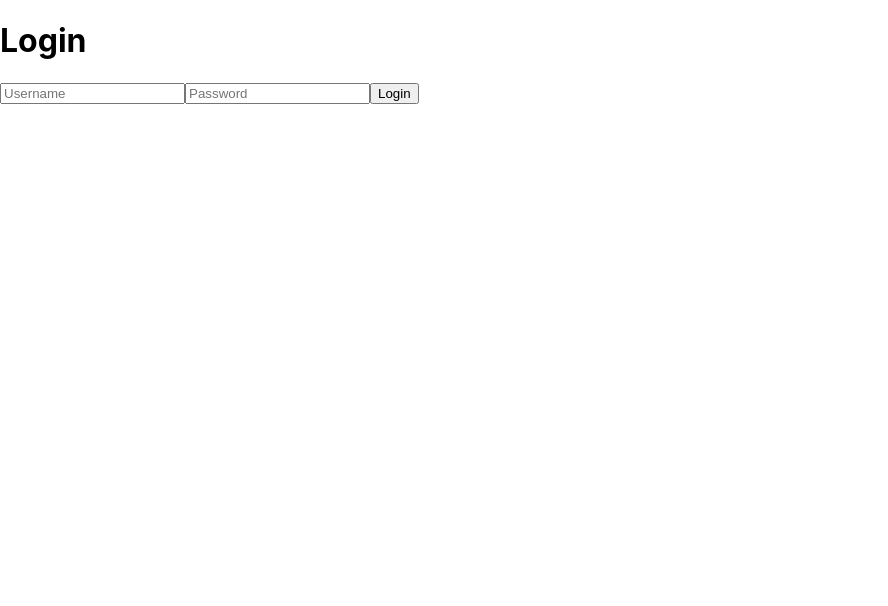
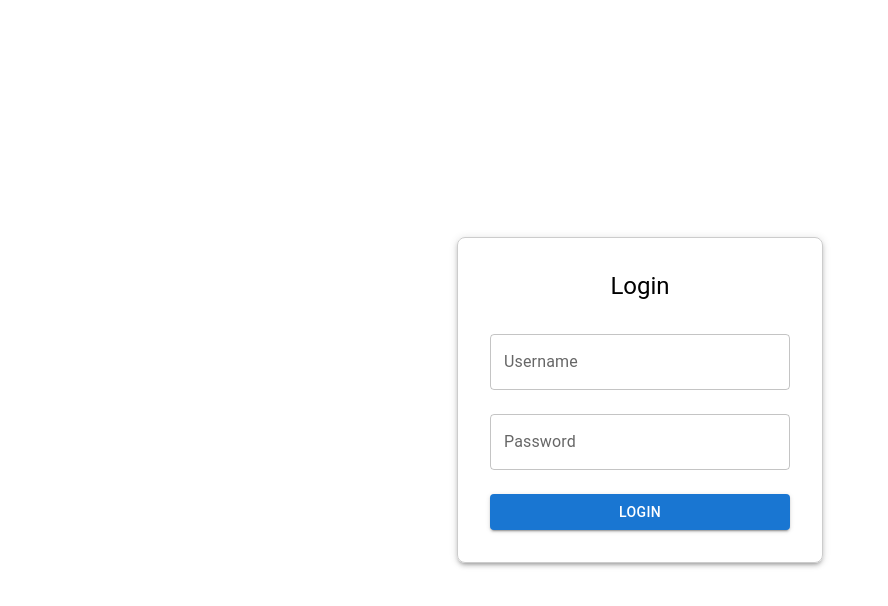
Before and after one commit to PeaTheeravee/AirCheck-WebApp-Project, a React (Create React App) app in the folder frontend/: page /login in a window 1280 px wide. Shown: the top 606 px of the page, without its empty margins (0-888 px from the left). Built offline with nearby package versions, Linux system fonts and the light colour scheme.

Commit message:
Add Box Login

```diff
--- a/frontend/src/pages/login.js
+++ b/frontend/src/pages/login.js
@@ -1,5 +1,6 @@
 import React, { useState } from "react";
 import { useNavigate } from "react-router-dom";
+import { Box, TextField, Button, Typography } from "@mui/material";
 
 const Login = () => {
     const [username, setUsername] = useState("");
@@ -38,25 +39,63 @@ const Login = () => {
     };
 
     return (
-        <div>
-            <h1>Login</h1>
+        <Box
+            sx={{
+                display: "flex",
+                flexDirection: "column",
+                alignItems: "center",
+                justifyContent: "center",
+                height: "100vh"
+            }}
+        >
+            <Box
+                sx={{
+                    p: 4,
+                    border: "1px solid #ccc",
+                    borderRadius: "8px",
+                    boxShadow: 3,
+                    width: 300,
+                    textAlign: "center"
+                }}
+            >
+                <Typography variant="h5" mb={2}>Login</Typography>
                 <form onSubmit={handleLogin}>
-                <input
-                    type="text"
-                    placeholder="Username"
+                    <TextField
+                        label="Username"
+                        variant="outlined"
+                        fullWidth
+                        margin="normal"
                         value={username}
                         onChange={(e) => setUsername(e.target.value)}
                     />
-                <input
+                    <TextField
+                        label="Password"
                         type="password"
-                    placeholder="Password"
+                        variant="outlined"
+                        fullWidth
+                        margin="normal"
                         value={password}
                         onChange={(e) => setPassword(e.target.value)}
                     />
-                <button type="submit">Login</button>
+
+                    {error && (
+                        <p style={{ color: "red", marginTop: "10px", fontSize: "20px" }}>
+                            {error}
+                        </p>
+                    )}
+
+                    <Button
+                        type="submit"
+                        variant="contained"
+                        color="primary"
+                        fullWidth
+                        sx={{ mt: 2 }}
+                    >
+                        Login
+                    </Button>
                 </form>
-            {error && <p style={{ color: "red" }}>{error}</p>}
-        </div>
+            </Box>
+        </Box>
     );
 };
 
```
Lines whose indentation alone changed are shown as unchanged.
